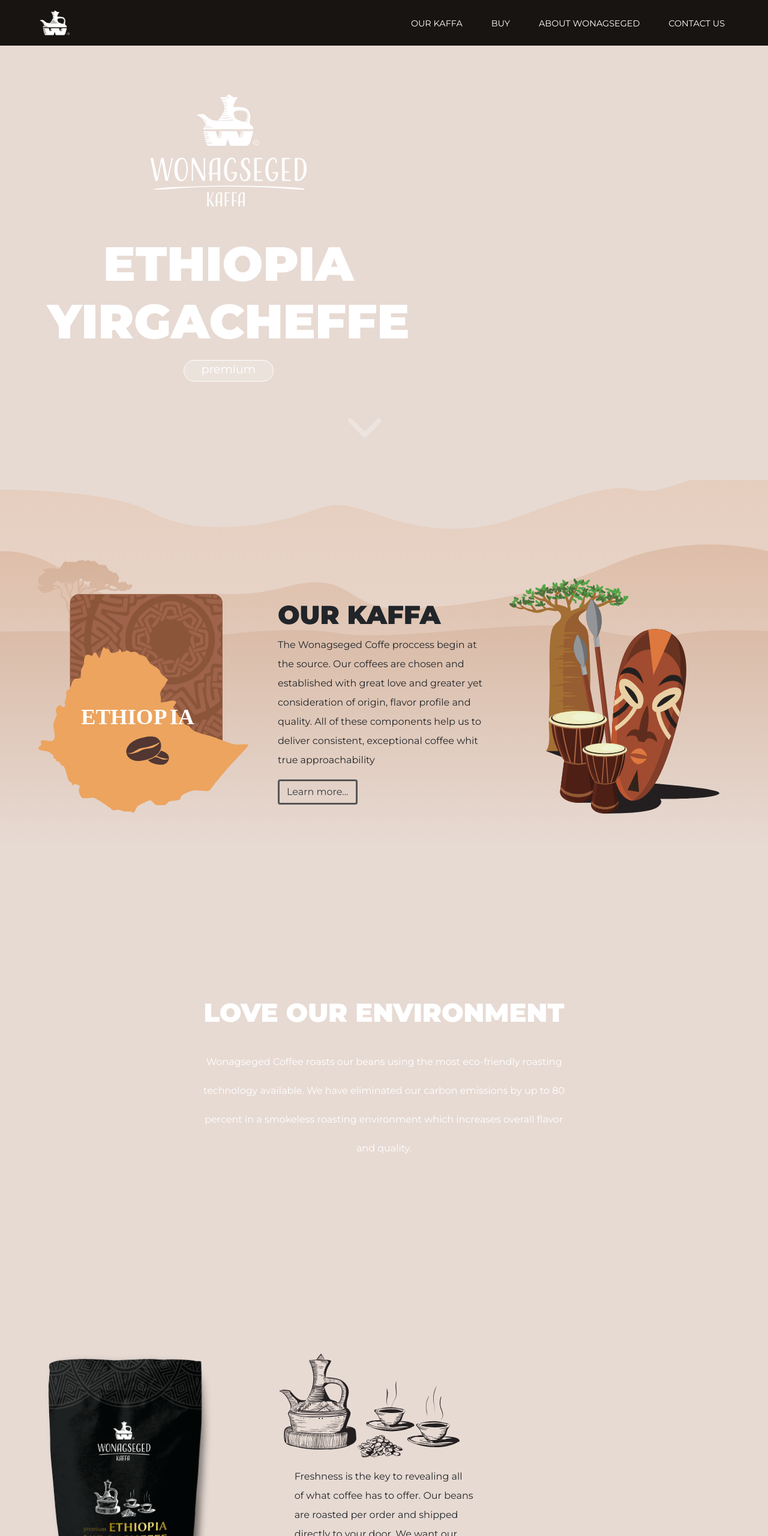
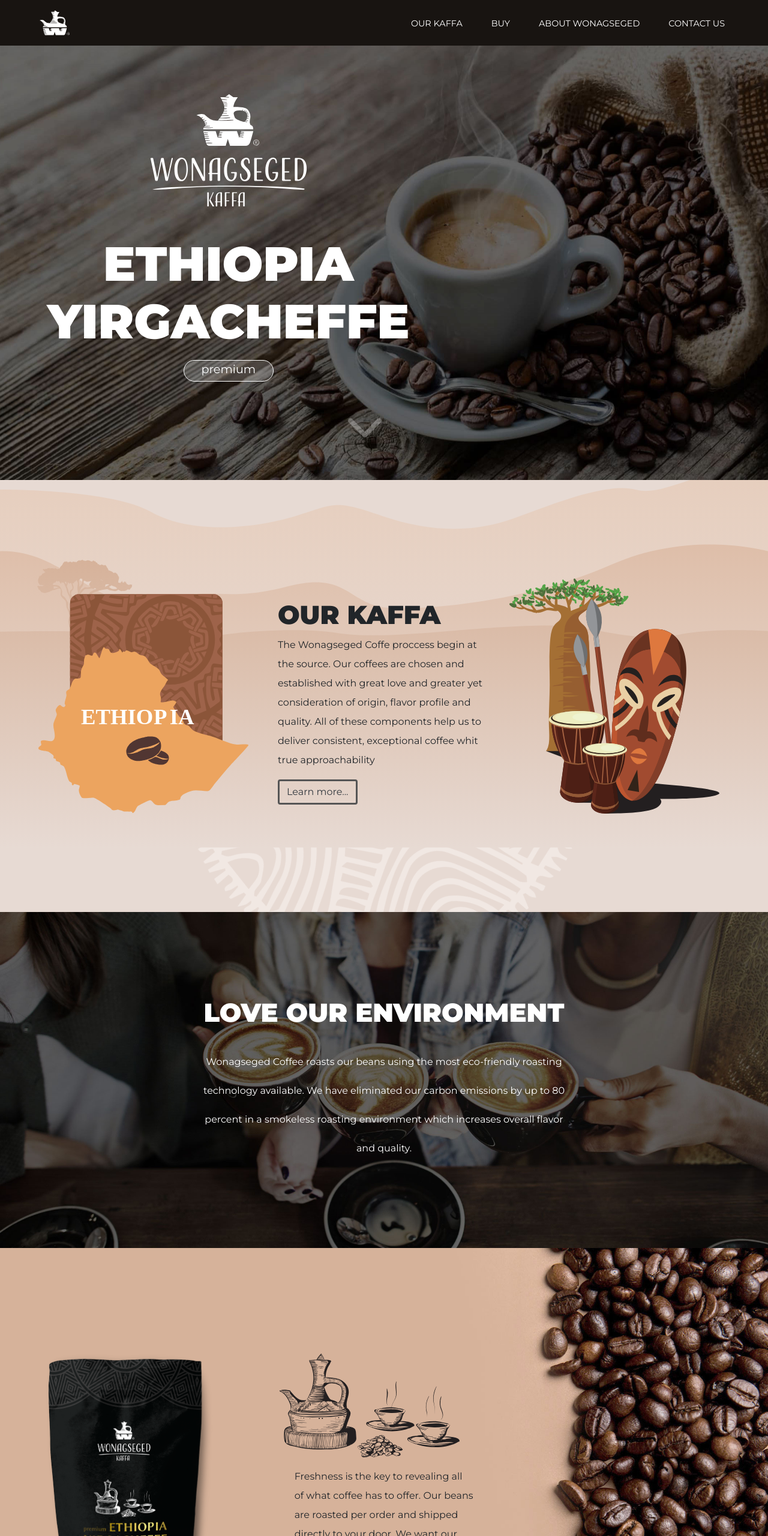
Before and after one commit to wai0901/wonagseged_kaffa, a website: page index.html in a window 1280 px wide. Shown: the top 2560 px of the page at 60% size. Drawn offline with nearby package versions, Linux system fonts and the light colour scheme; the site is published under a folder, as on GitHub Pages, so addresses that start at the root find nothing.

```diff
--- a/styles.css
+++ b/styles.css
@@ -44,7 +44,7 @@
     height: 100vh;
     width: 100%;
     margin: 0;
-    background: url(/img/Coffee-photo-iStock-664313320.jpg) no-repeat center center fixed;
+    background: url(img/Coffee-photo-iStock-664313320.jpg) no-repeat center center fixed;
     -webkit-background-size: cover;
     -moz-background-size: cover;
     -o-background-size: cover;
@@ -211,7 +211,7 @@
         margin: 150px auto 0;
         width: 500px;
         height: 500px;
-        background-image: url("../img/section_2_bg_gear.svg");
+        background-image: url("img/section_2_bg_gear.svg");
         animation: gear1 linear infinite;
         animation-duration: 80s; }
 
@@ -230,7 +230,7 @@
   margin: 0;
   height: 70vh;
   width: 100%;
-  background: url(/img/coffee-friends-stock.jpg) no-repeat center center;
+  background: url("img/coffee-friends-stock.jpg") no-repeat center center;
   -webkit-background-size: cover;
   -moz-background-size: cover;
   -o-background-size: cover;
@@ -262,7 +262,7 @@
   margin: 0;
   height: 100vh;
   width: 100%;
-  background: url(/img/section_3_bg.jpg) no-repeat center center;
+  background: url(img/section_3_bg.jpg) no-repeat center center;
   -webkit-background-size: cover;
   -moz-background-size: cover;
   -o-background-size: cover;
@@ -382,7 +382,7 @@
   z-index: -1; }
   .sub-header-bg .sub-bg-container {
     height: 100%;
-    background: url(/img/Coffee-photo-iStock-664313320.jpg) no-repeat center center;
+    background: url(img/Coffee-photo-iStock-664313320.jpg) no-repeat center center;
     -webkit-background-size: cover;
     -moz-background-size: cover;
     -o-background-size: cover;
@@ -542,7 +542,7 @@
 
 .as-bg-img {
   height: 40vh;
-  background: url(/img/farm.png) no-repeat left center;
+  background: url(img/farm.png) no-repeat left center;
   -webkit-background-size: cover;
   -moz-background-size: cover;
   -o-background-size: cover;
```
